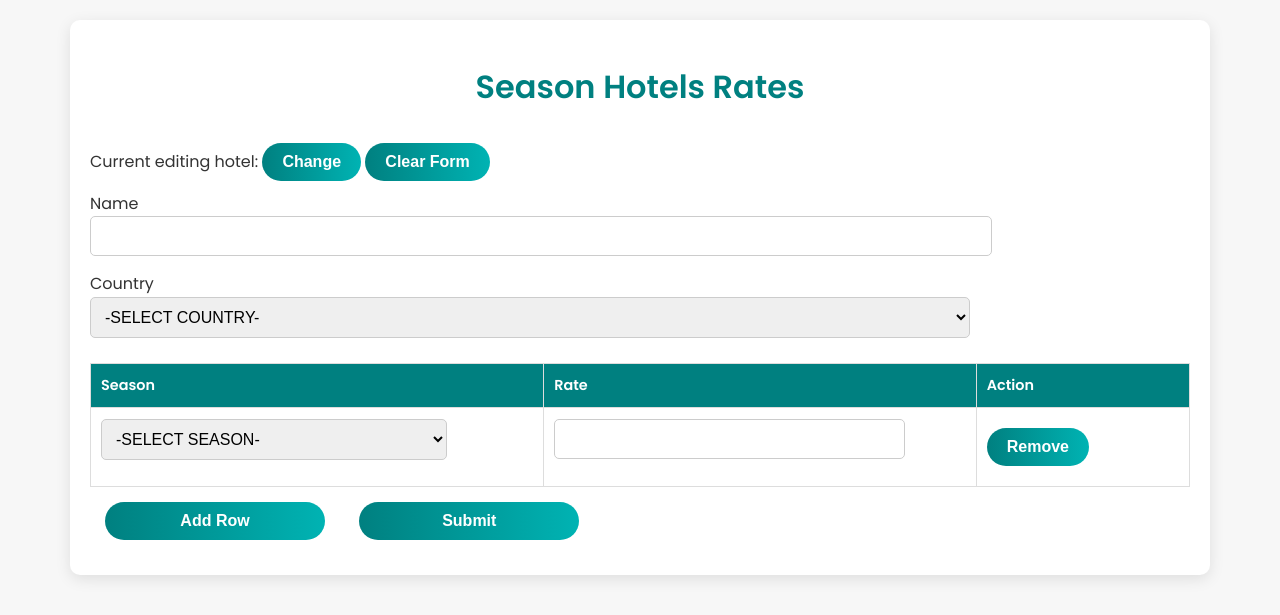
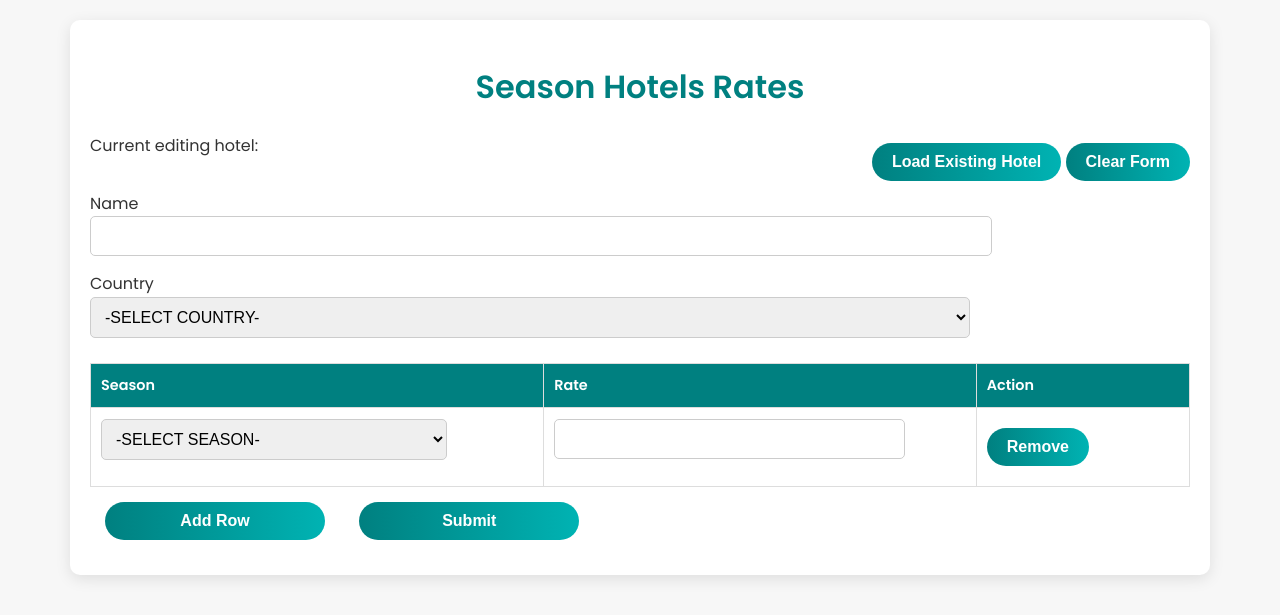
Before and after one commit to MohammedRaghib/Oddyseys, a PHP site: page /add_hotel.php in a window 1280 px wide. Shown: the top 615 px of the page. Run offline with PHP 8.4, Linux system fonts and the light colour scheme; data comes from the database, SQL or seed files in the repository; both versions use the stored data as it was after the commit.

Commit message:
adding a hotel is still not done but editting and ui is finished

```diff
--- a/add_hotel.php
+++ b/add_hotel.php
@@ -173,6 +173,11 @@
             align-items: center;
             flex-direction: column;
         }
+
+        .changeHotel {
+            display: flex;
+            justify-content: space-between;
+        }
     </style>
 </head>
 
@@ -182,8 +187,10 @@
         <form class="add_hotel_form" name="add_hotel_form" onsubmit="handleSubmit(event)">
             <div class="changeHotel">
                 <span>Current editing hotel: <b id="currentHotel"></b></span>
-                <button class="openForm" onclick="openhotels(true)" type="button">Change</button>
-                <button class="clearForm" onclick="change()" type="button">Clear Form</button>
+                <div class="changeHotel-btns">
+                    <button class="openForm" onclick="openhotels(true)" type="button">Load Existing Hotel</button>
+                    <button class="clearForm" onclick="change()" type="button">Clear Form</button>
+                </div>
             </div>
             <input type="text" name="ID" id="hotel_ID" style="display: none;" class="input">
 
@@ -365,6 +372,31 @@
 
         let editing = false;
         const change = () => {
+            let countrySelect = document.getElementById('hotel_country');
+            let parkSelect = document.getElementById('hotel_park');
+            let tbody = document.querySelector('#dynamic-entries tbody');
+            let countryLabel = document.getElementById('hotel_country').previousElementSibling;
+            let parkLabel = document.getElementById('hotel_park').previousElementSibling;
+
+            parkLabel.style.display = 'none';
+            parkSelect.style.display = 'none';
+
+            countryLabel.style.display = 'block';
+            countrySelect.style.display = 'block';
+
+            tbody.innerHTML = `
+                    <tr class="entry">
+                        <td><select name="season[]" id="hotel_season" class="select" required>
+                                <option value="">-SELECT SEASON-</option>
+                                <option value="Low">Low season (01/04 - 31/05)</option>
+                                <option value="Mid">Mid season (01/11 - 14/12)</option>
+                                <option value="High1">High season (01/01 - 31/03)</option>
+                                <option value="High2">High season (01/06 - 31/10)</option>
+                                <option value="High3">High season (15/12 - 31/12)</option>
+                            </select></td>
+                        <td><input type="number" step="0.01" name="rate[]" id="hotel_rate" class="input" required></td>
+                        <td><button type="button" onclick="removeEntry(this)" class="remove-entry">Remove</button></td>
+                    </tr>`
             const form = document.querySelector('.add_hotel_form');
             form.reset();
             editing = false;
@@ -406,7 +438,10 @@
             const entry = document.querySelector('.entry');
             const newEntry = entry.cloneNode(true);
             const inputs = newEntry.querySelectorAll('input, select');
-            inputs.forEach(input => input.value = '');
+            inputs.forEach(input => {
+                input.value = '';
+                delete input.dataset.id;
+            });
             document.querySelector('#dynamic-entries tbody').appendChild(newEntry);
         }
 
--- a/posting_data.php
+++ b/posting_data.php
@@ -22,6 +22,8 @@ if ($_SERVER['REQUEST_METHOD'] === 'POST') {
 
 function handleAddHotel($pdo, $postData)
 {
+    $input = file_get_contents('php://input');
+    $postData = json_decode($input, true);
     $hotels = $postData['hotel'] ?? [];
     $seasons = $postData['seasons'] ?? [];
 
```
Also changed, not shown: travel.db.
